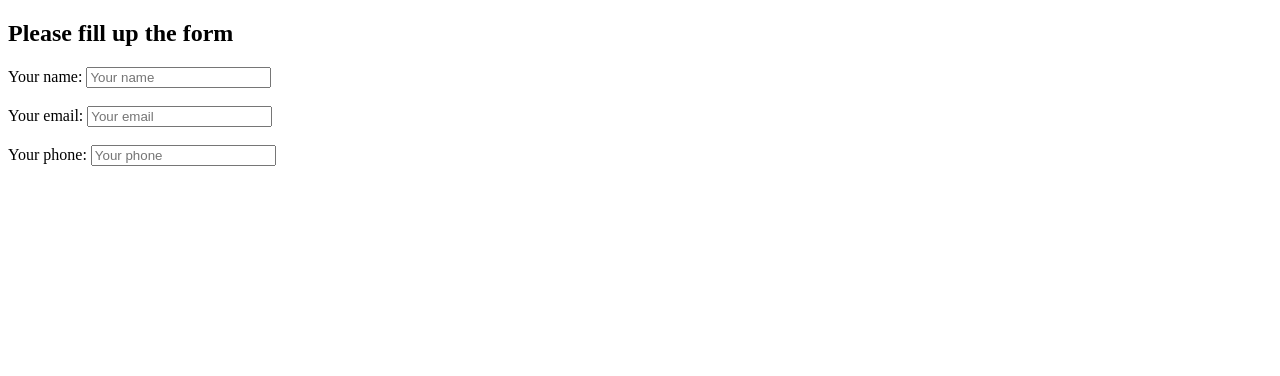
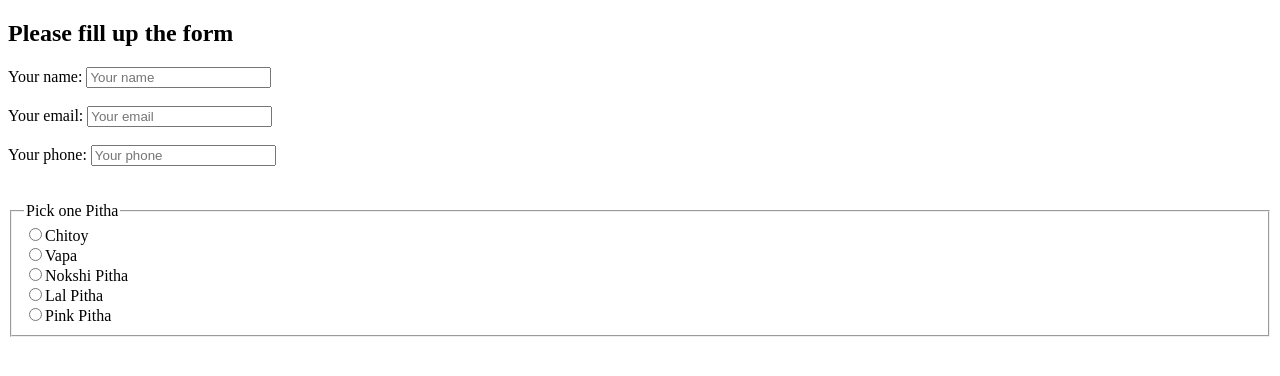
Before and after one commit to ashish2026/projects-new, a plain HTML site: page form.html in a window 1280 px wide. Drawn offline with Linux system fonts and the light colour scheme.

Commit message:
Add files via upload

```diff
--- a/form.html
+++ b/form.html
@@ -55,6 +55,50 @@ margin-bottom: 10px;
 
       </form>
 
+<br><br>
+
+
+
+
+
+
+      <fieldset>
+ <legend> Pick one Pitha </legend>
+
+
+
+  <label for="chitoy">
+
+<input type="radio" name="pitha" id="Chitoy">Chitoy
+
+</label>
+  <br>
+<label for="vapa">
+
+          <input type="radio" name="pitha" id="Vapa">Vapa
+
+          </label>
+          <br>
+<label for="nokshi pitha">
+
+          <input type="radio" name="pitha" id="Nokshi Pitha">Nokshi Pitha
+
+          </label>
+          <br>
+<label for="lal pitha">
+
+          <input type="radio" name="pitha" id="Lal Pitha">Lal Pitha
+          </label>
+          <br>
+<label for="pink pitha">
+
+          <input type="radio" name="pitha" id="Pink Pitha">Pink Pitha
+
+          </label>
+
+
+</fieldset>
+
 
 
 
```
